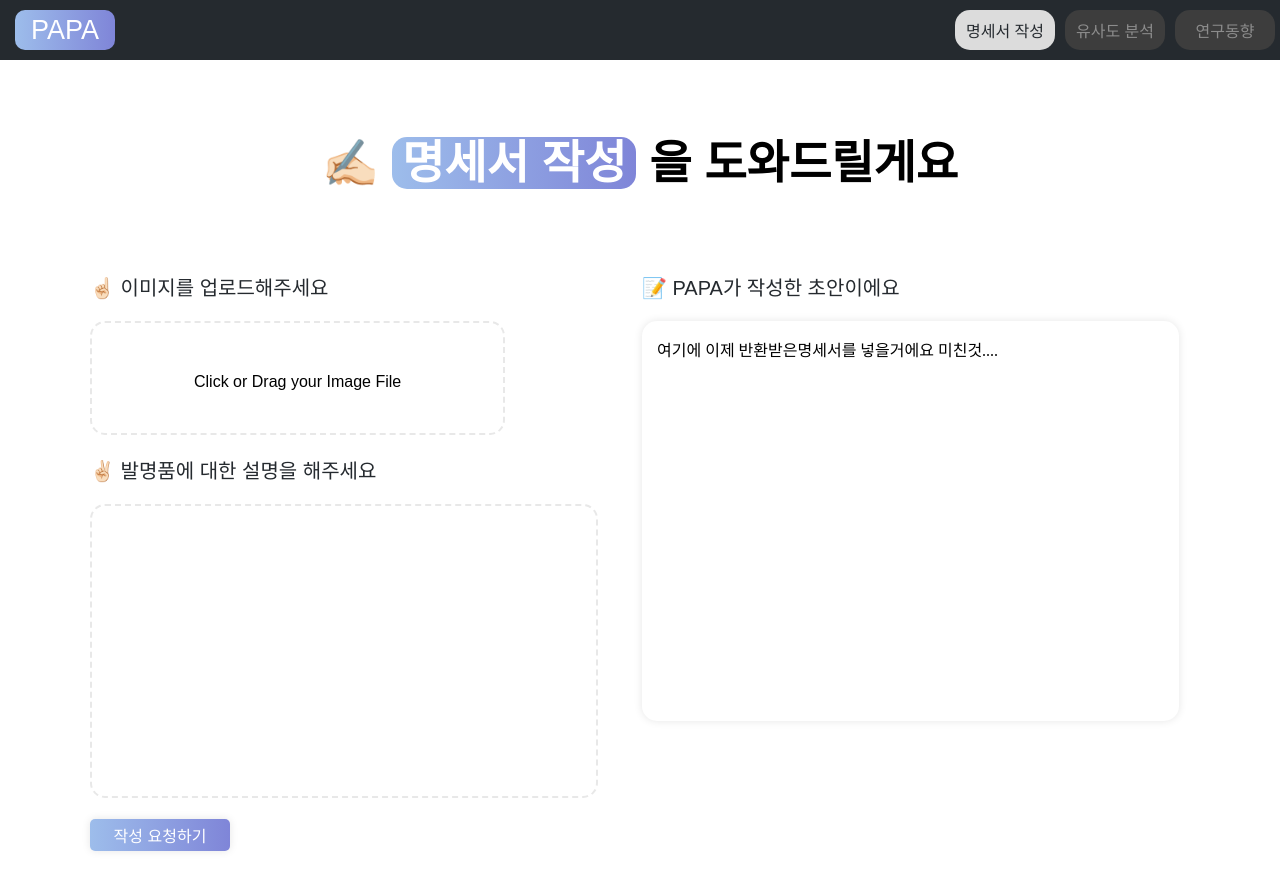
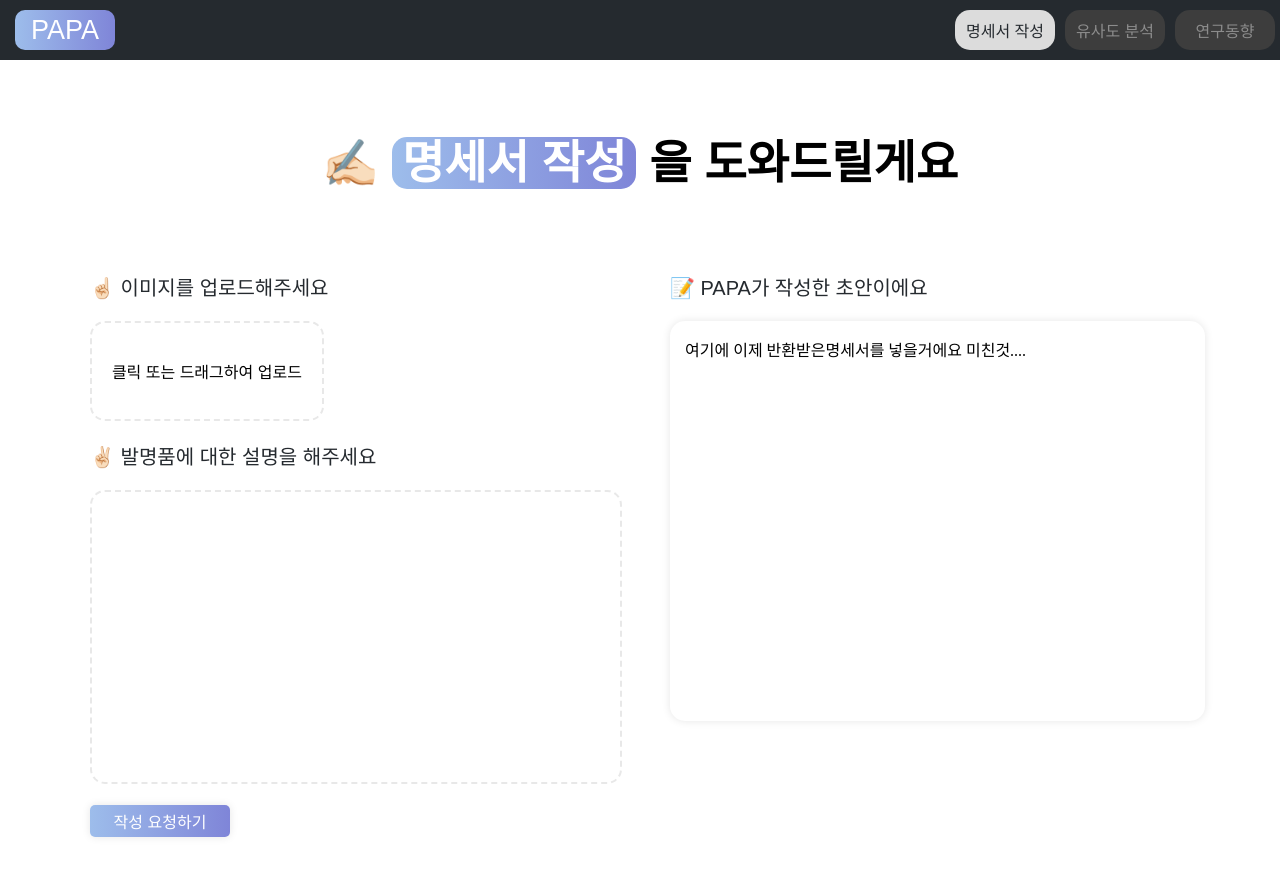
Before and after one commit to KPMG2024-PAPA/frontend, a React (Create React App) app: page /spec-page in a window 1280 px wide. Shown: the top 890 px of the page. Built offline with nearby package versions, Linux system fonts and the light colour scheme; a web font is replaced by a local one.

Commit message:
feat: add img preview component

```diff
--- a/src/component/page/SpecPage.jsx
+++ b/src/component/page/SpecPage.jsx
@@ -30,27 +30,29 @@ const Wrapper = styled.div`
 const SecondWrapper = styled.div`
   display: flex;
   flex-direction: row;
-  //justify-content: space-around; /* Adjust horizontal alignment as needed */
   height: auto;
   padding-top: 60px;
   padding-left: 60px;
+  padding-right: 60px; // 오른쪽 패딩도 추가하여 균형을 맞추어 줍니다.
 `;
 
 const ThirdWrapper = styled.div`
   display: flex;
-  width: 45%;
+  width: 50%; // 너비를 50%로 설정
   flex-direction: column;
   align-items: flex-start;
   justify-content: flex-start;
+  box-sizing: border-box; // 패딩과 테두리를 너비 계산에 포함
 `;
 
 const FourthWrapper = styled.div`
   display: flex;
-  width: 45%;
+  width: 50%; // 너비를 50%로 설정
   flex-direction: column;
   align-items: flex-start;
   justify-content: flex-start;
-  padding-left: 30px;
+  padding-left: 30px; // 필요에 따라 조정
+  box-sizing: border-box; // 패딩과 테두리를 너비 계산에 포함
 `;
 
 
--- a/src/component/ui/ImgUpload.jsx
+++ b/src/component/ui/ImgUpload.jsx
@@ -1,35 +1,64 @@
 import React, { useRef, useState } from 'react';
 import styled from 'styled-components';
+
+const Container = styled.div`
+  display: flex; // Flex 컨테이너로 설정
+  width: 85%;
+  align-items: flex-start; // 아이템들을 상단 정렬
+  gap: 20px; // 아이템 간 간격 설정
+`;
 
 const UploadArea = styled.div`
   border: 2px dashed #e8e8e8;
   border-radius: 15px;
-  padding: 50px;
-  text-align: center;
+  display: flex;
   cursor: pointer;
-  //background-color: white;
-  transition: background-color 0.3s;
-  width: 100%;
-  height: 10px;
-
+  justify-content: center; /* 수평 중앙 정렬 */
+  align-items: center; /* 수직 중앙 정렬 */
+  transition: background-color 0.3s ease;
   &:hover {
-    background-color: #e8e8e8;
+    background-color: #dcdcdc;
   }
+  min-width: 50%;
+  height: 100px;
+  box-sizing: border-box;
 `;
 
 const HiddenInput = styled.input`
   display: none;
 `;
 
+const PreviewContainer = styled.div`
+  display: flex; // Flex 컨테이너로 설정
+  flex-direction: column; // 아이템들을 세로로 배치
+  align-items: center; // 가운데 정렬
+  //gap: 10px; // 아이템 간 간격 설정
+  width: 50%;
+`;
+
+const PreviewImage = styled.img`
+  max-width: 300px; // 이미지 최대 너비 조정
+  max-height: 200px; // 이미지 최대 높이 조정
+  border-radius: 10px; // 이미지 둥근 모서리 추가
+  box-shadow: 0px 0px 8px rgba(0, 0, 0, 0.3); /* 그림자 효과 추가 */
+`;
+
+const FileName = styled.p`
+  font-size: 10px;
+  color: #333;
+`;
+
 const ImgUpload = ({ onFileSelect }) => {
   const [selectedFile, setSelectedFile] = useState(null);
   const [previewURL, setPreviewURL] = useState('');
+  const [fileName, setFileName] = useState('');
   const fileInputRef = useRef(null);
 
   const handleFileChange = (event) => {
     const file = event.target.files[0] || event.dataTransfer.files[0];
     if (file) {
       setSelectedFile(file);
+      setFileName(file.name);
       onFileSelect(file);
 
       const reader = new FileReader();
@@ -54,16 +83,22 @@ const ImgUpload = ({ onFileSelect }) => {
   };
 
   return (
-    <div>
+    <Container>
       <UploadArea onClick={handleClick} onDrop={handleDrop} onDragOver={handleDragOver}>
-        Click or Drag your Image File
+        {selectedFile ? '✅ 이미지가 업로드 되었습니다' : '클릭 또는 드래그하여 업로드'}
       </UploadArea>
       <HiddenInput
         type="file"
         onChange={handleFileChange}
         ref={fileInputRef}
       />
-    </div>
+      {previewURL && (
+        <PreviewContainer>
+          <PreviewImage src={previewURL} alt="Preview" />
+          <FileName>{fileName}</FileName>
+        </PreviewContainer>
+      )}
+    </Container>
   );
 };
 
```
